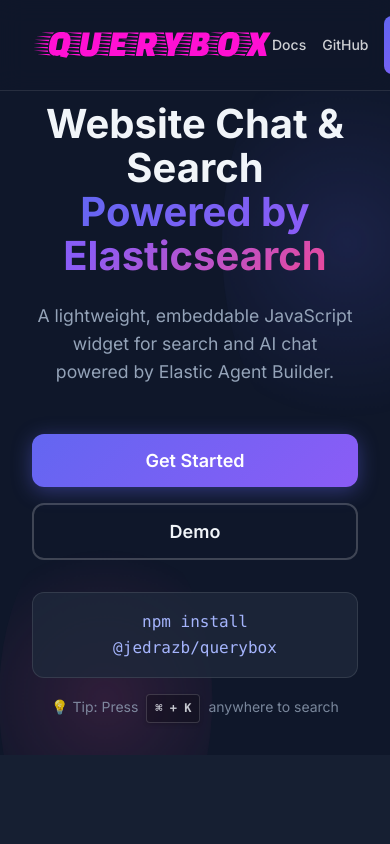
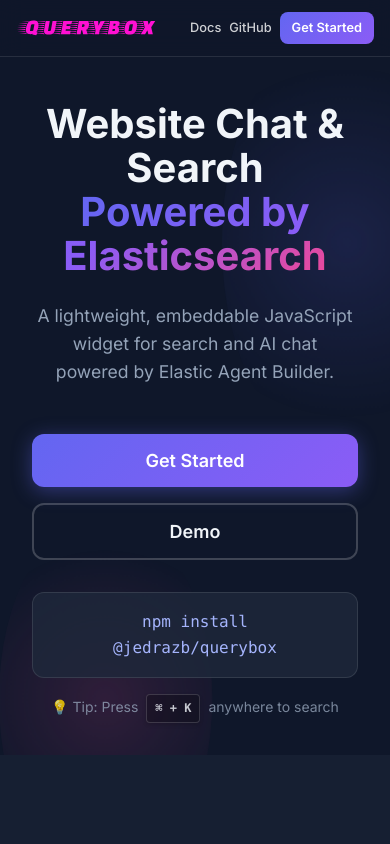
Before and after one commit to jedrazb/querybox, a Next.js app in the folder packages/app/: page / in a window 390 px wide. Shown: the top 844 px of the page. Built offline with nearby package versions, Linux system fonts and the light colour scheme; no server answers.

Commit message:
header fix on mobile

```diff
--- a/packages/app/src/components/Header.module.css
+++ b/packages/app/src/components/Header.module.css
@@ -71,6 +71,14 @@
 }
 
 @media (max-width: 768px) {
+  .container {
+    padding: 1rem 1.5rem;
+  }
+
+  .logoImage {
+    width: 180px;
+  }
+
   .nav {
     gap: 1rem;
   }
@@ -84,3 +92,26 @@
     padding: 0.4rem 1rem;
   }
 }
+
+@media (max-width: 480px) {
+  .container {
+    padding: 0.75rem 1rem;
+  }
+
+  .logoImage {
+    width: 140px;
+  }
+
+  .nav {
+    gap: 0.5rem;
+  }
+
+  .link,
+  .linkHighlight {
+    font-size: 0.8rem;
+  }
+
+  .linkHighlight {
+    padding: 0.35rem 0.75rem;
+  }
+}
```
